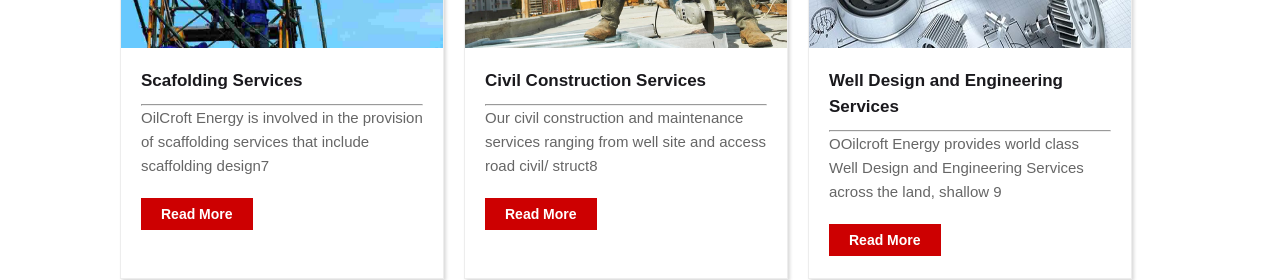
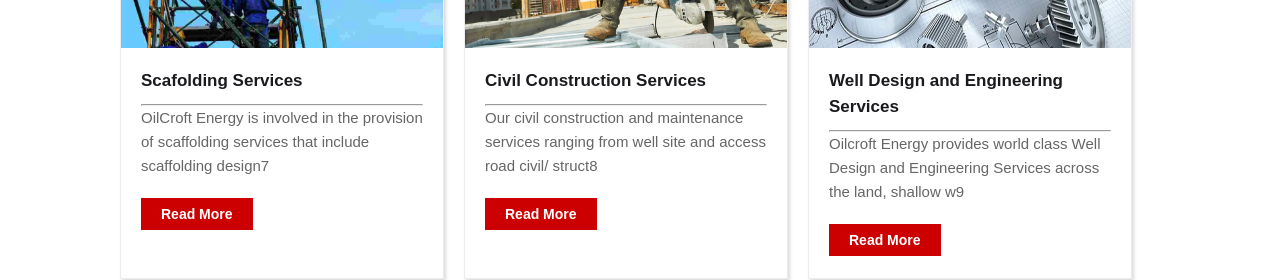
Before and after one commit to AyoMoses1/Oilcroft, a React (Create React App) app: page /services in a window 1280 px wide. Shown: the part 1840-2120 px from the top of the page. Built offline with nearby package versions, Linux system fonts and the light colour scheme; a web font is replaced by a local one.

Commit message:
fixed content bug

```diff
--- a/src/serviceData.js
+++ b/src/serviceData.js
@@ -55,7 +55,7 @@
     {
         id: '9',
         title: "Well Design and Engineering Services",
-        content: "OOilcroft Energy provides world class Well Design and Engineering Services across the land, shallow water & deep offshore terrains. Our expertise spans over various projects executed for clients such as Chevron, SPDC/SNEPCo, NAOC, NPDC and Elcrest. With over thirty (30) years of combined practical knowledge, our capabilities include the complete planning and execution of a drilling campaign from start to finish.Our focus remains the completion of projects within approved costs while ensuring that operational excellence, quality and safety standards are maintained.",
+        content: "Oilcroft Energy provides world class Well Design and Engineering Services across the land, shallow water & deep offshore terrains. Our expertise spans over various projects executed for clients such as Chevron, SPDC/SNEPCo, NAOC, NPDC and Elcrest. With over thirty (30) years of combined practical knowledge, our capabilities include the complete planning and execution of a drilling campaign from start to finish.Our focus remains the completion of projects within approved costs while ensuring that operational excellence, quality and safety standards are maintained.",
         image: "/images/oilcroft/engineerdesign.jpg"
     }
 ]
```
